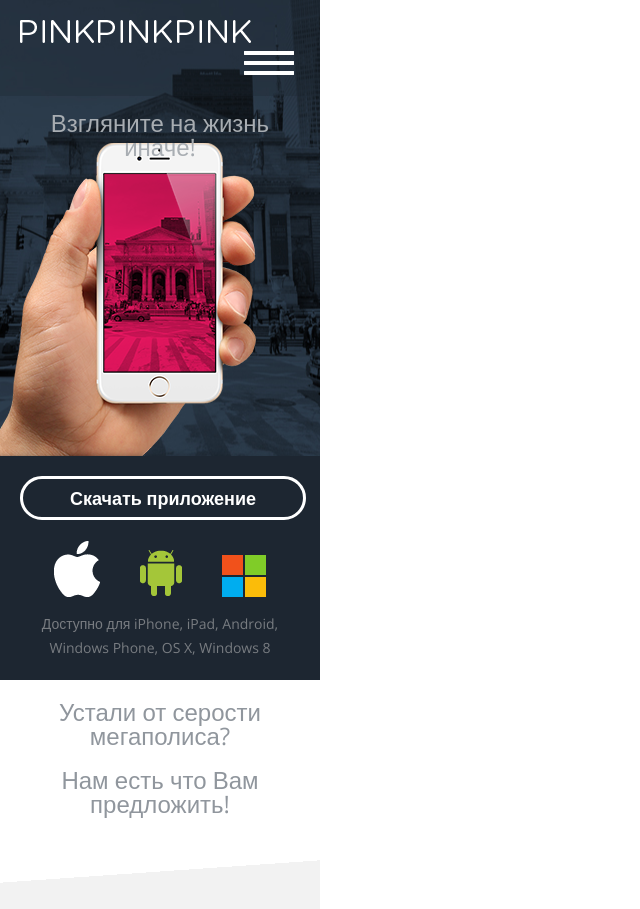
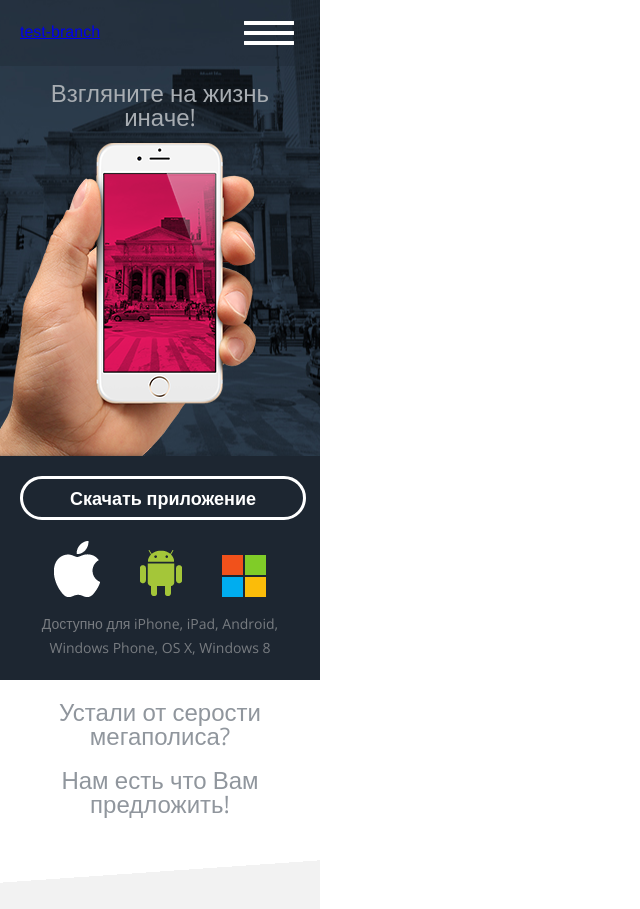
Before and after one commit to aidar0726/79435-pink, a website: page index.html in a window 1280 px wide. Shown: the top 909 px of the page, without its empty margins (0-640 px from the left). Drawn offline with nearby package versions, Linux system fonts and the light colour scheme; files that its build step writes are made by us from their sources.

Commit message:
следующий коммит к ветк test-branch

```diff
--- a/index.html
+++ b/index.html
@@ -14,9 +14,8 @@
       <section class="header-main__top-line clearfix">
         <div class="logo">
           <a href="/">
-            <img class="logo__img" src="img/logo.png"></a>
-            <img class="logo__img" src="img/logo.png"></a>
-            <img class="logo__img" src="img/logo.png"></a>
+            <div>test-branch</div>
+          </a>
         </div>
 
         <button class="header-main__btn">
```
